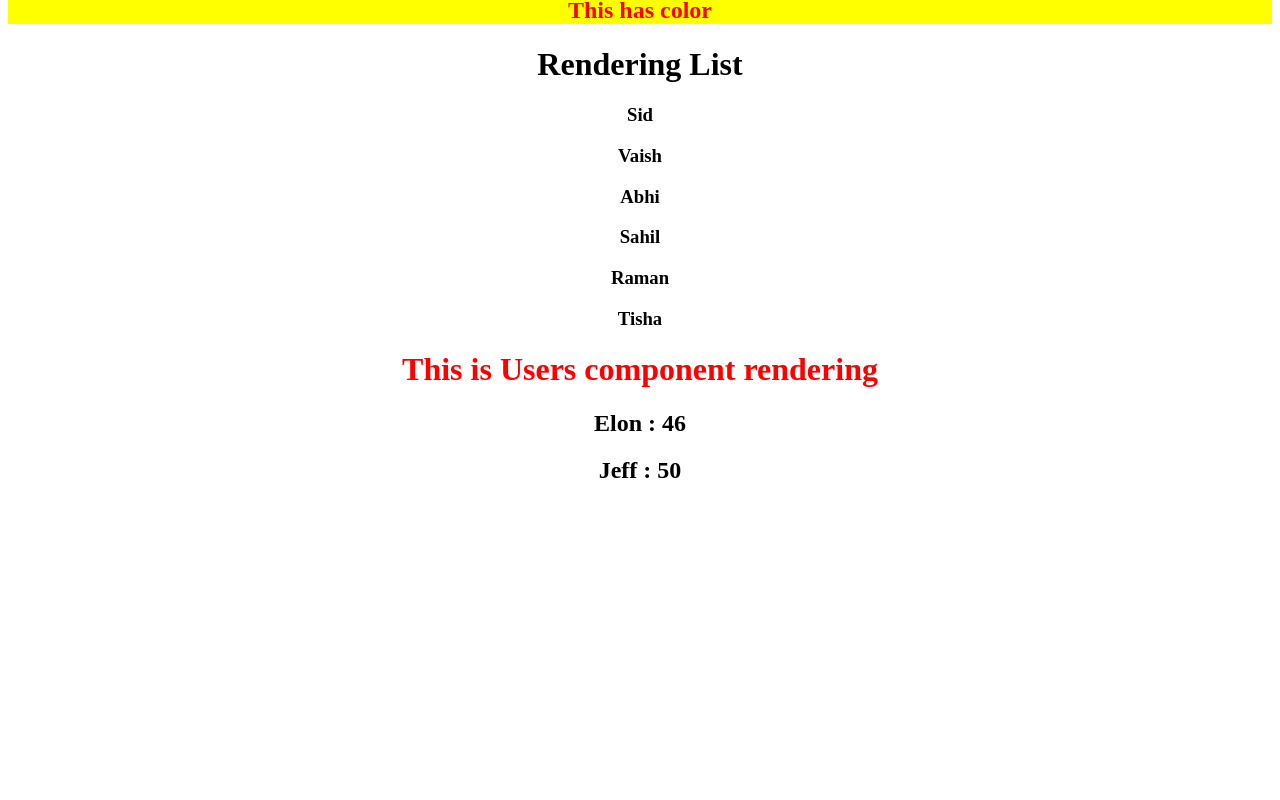
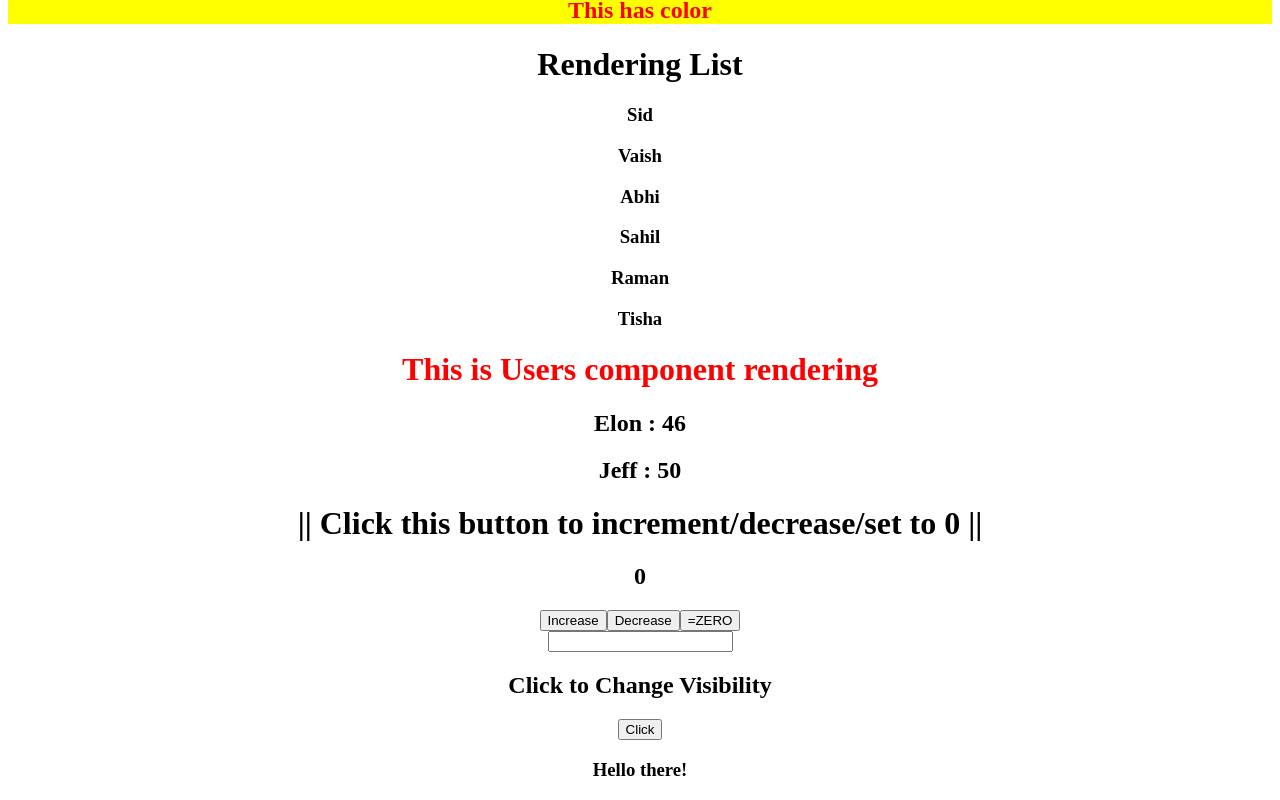
Before and after one commit to Sid-0602/React-Framework, a React (Create React App) app in the folder react-basics/: page / in a window 1280 px wide. Shown: the part 359-1159 px from the top of the page. Before the commit the page ends 862 px from the top, so only its background shows below. Built offline with nearby package versions, Linux system fonts and the light colour scheme.

Commit message:
UseSatate Hook in react

```diff
--- a/react-basics/src/App.js
+++ b/react-basics/src/App.js
@@ -1,5 +1,6 @@
 import styles from "./App.module.css";
 import { Users } from "./components/Users.js";
+import { useState } from "react";
 
 
 function App() {
@@ -7,6 +8,30 @@ function App() {
     {name: "Elon", age:46},
     {name: "Jeff", age:50}
   ];
+
+  //useStates in React:
+  //let person_age = 18;
+  let [person_age,setAge] = useState(0); //this is useState function.
+  const incrementAge = () =>{
+    setAge(person_age + 1);
+  }
+  const decrementAge = () =>{
+    setAge(person_age-1);
+  }
+
+  const setZeroAge = () =>{
+    setAge(0);
+  }
+  //text component:
+  let [inputVal, setInputVal] = useState("");
+  const handleInputVal = (event)=>{
+    console.log(event.target.value); //this prints every change in text box.
+    setInputVal(event.target.value);
+  }
+
+  //hide/show text:
+  let [showText, setForm] = useState(true);
+
   //this is how component is called into main App function.
   return (<div className={styles.App}>
     <User name="Siddhant" age={21} email="sid@gmail.com"/>
@@ -24,6 +49,25 @@ function App() {
           <Users name = {user.name} age={user.age}/>
         )
       })}
+
+    <h1>|| Click this button to increment/decrease/set to 0 ||</h1>
+    <div>
+      <h2>{person_age}</h2>
+      <button onClick={incrementAge}>Increase</button>
+      <button onClick={decrementAge}>Decrease</button>
+      <button onClick={setZeroAge}>=ZERO</button>
+    </div>
+    <div>
+      <input type="text" onChange={handleInputVal} /> {inputVal}
+    </div>
+
+    <div>
+      <h2>Click to Change Visibility</h2>
+      <button onClick={()=>{
+        setForm(!showText);
+      }}>Click</button>
+      {showText === true && <h3>Hello there!</h3>}
+    </div>
   </div> )
 }
 
@@ -99,6 +143,11 @@ const NamesList = ()=>{
   );
 }
 
+//Use States:
+/*
+The useState() is a Hook that allows you to have state variables in functional components .
+so basically useState is the ability to encapsulate local state in a functional component.
+*/
 
 
 export default App;
```
